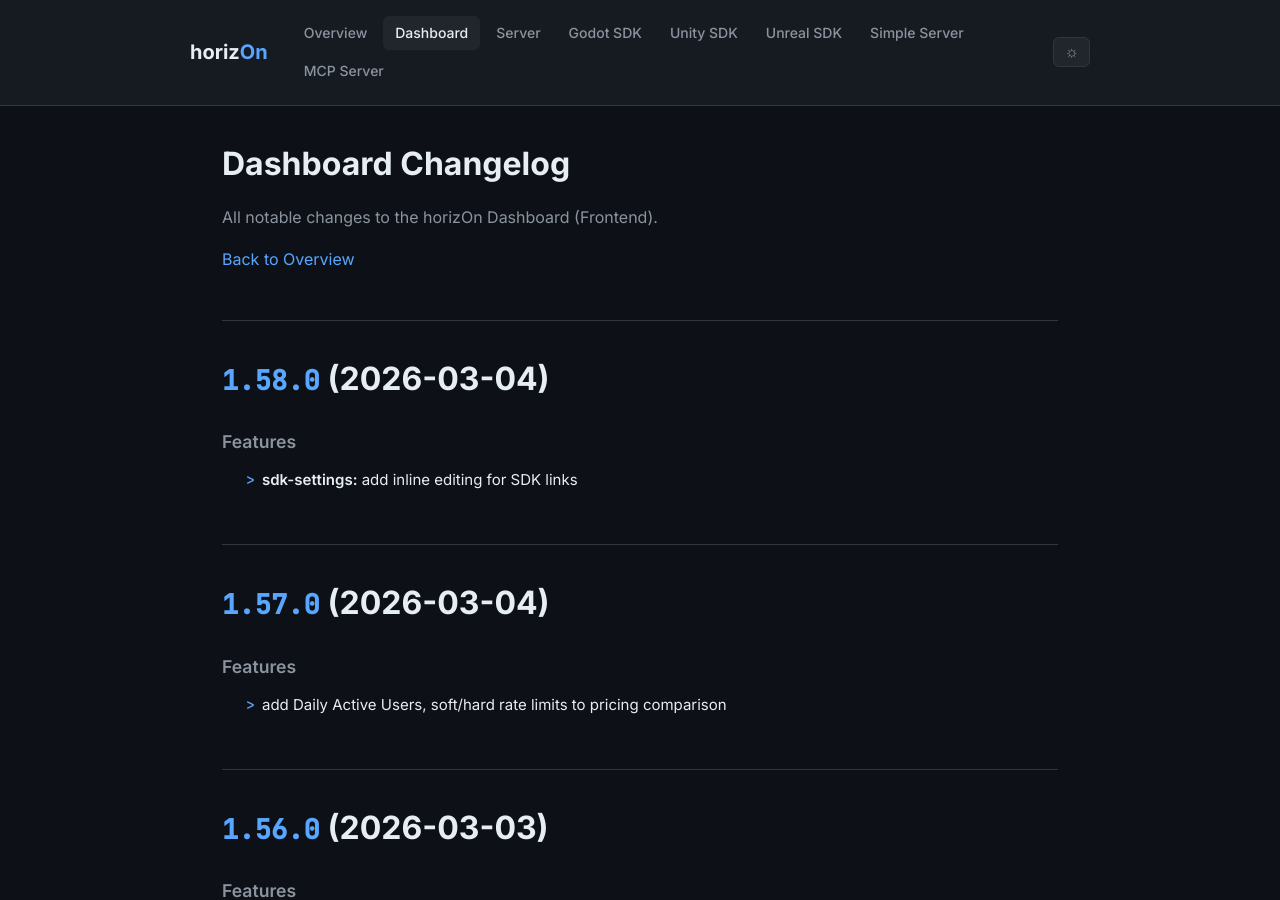
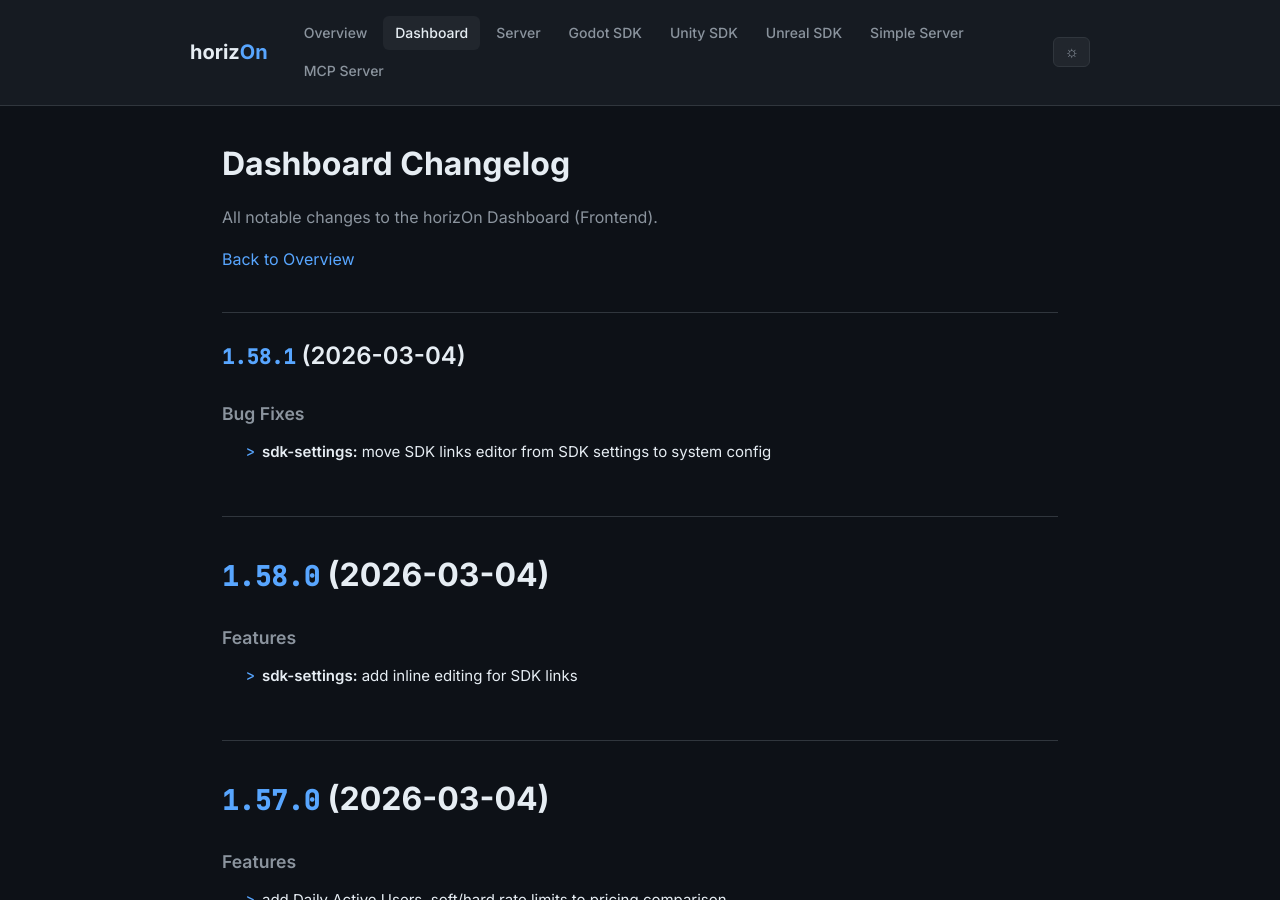
Before and after one commit to ProjectMakersDE/horizOn-Changelog, a Jekyll site: the page built from dashboard-changelog.md, in a window 1280 px wide and 900 px high. Built offline with Jekyll 4.4.1, drawn with Linux system fonts in a browser that asks for light colours.

Commit message:
chore: sync changelogs [skip ci]

```diff
--- a/dashboard-changelog.md
+++ b/dashboard-changelog.md
@@ -8,6 +8,13 @@ title: Dashboard Changelog
 All notable changes to the horizOn Dashboard (Frontend).
 
 [Back to Overview](.)
+
+## [1.58.1](https://github.com/ProjectMakersDE/horizOn-Dashboard/compare/v1.58.0...v1.58.1) (2026-03-04)
+
+
+### Bug Fixes
+
+* **sdk-settings:** move SDK links editor from SDK settings to system config ([3ea4296](https://github.com/ProjectMakersDE/horizOn-Dashboard/commit/3ea429686fbbe7f9f205d806174c3b61f80f46a3))
 
 # [1.58.0](https://github.com/ProjectMakersDE/horizOn-Dashboard/compare/v1.57.0...v1.58.0) (2026-03-04)
 
```
Also changed, not shown: index.md (+1 -1 lines).
